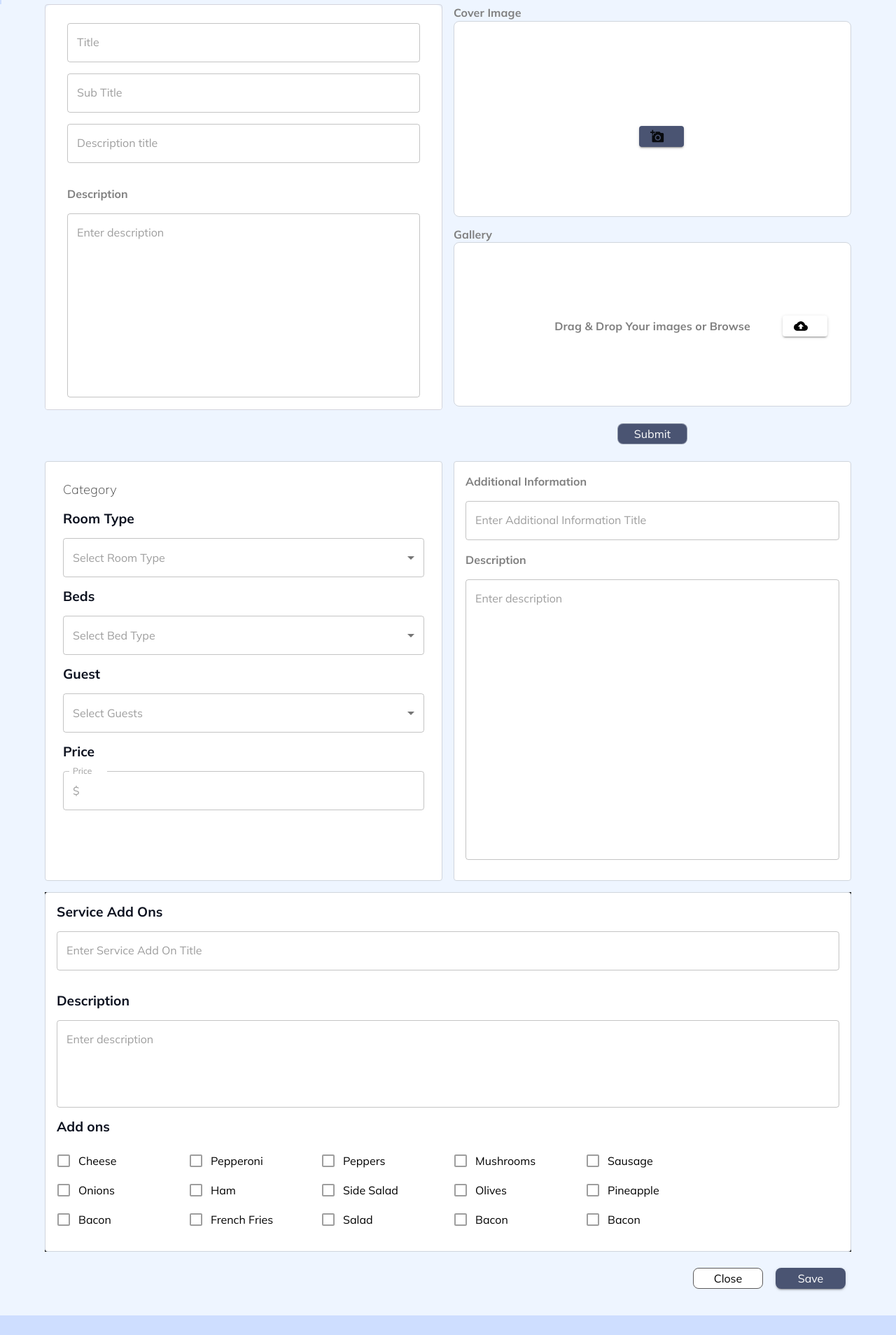
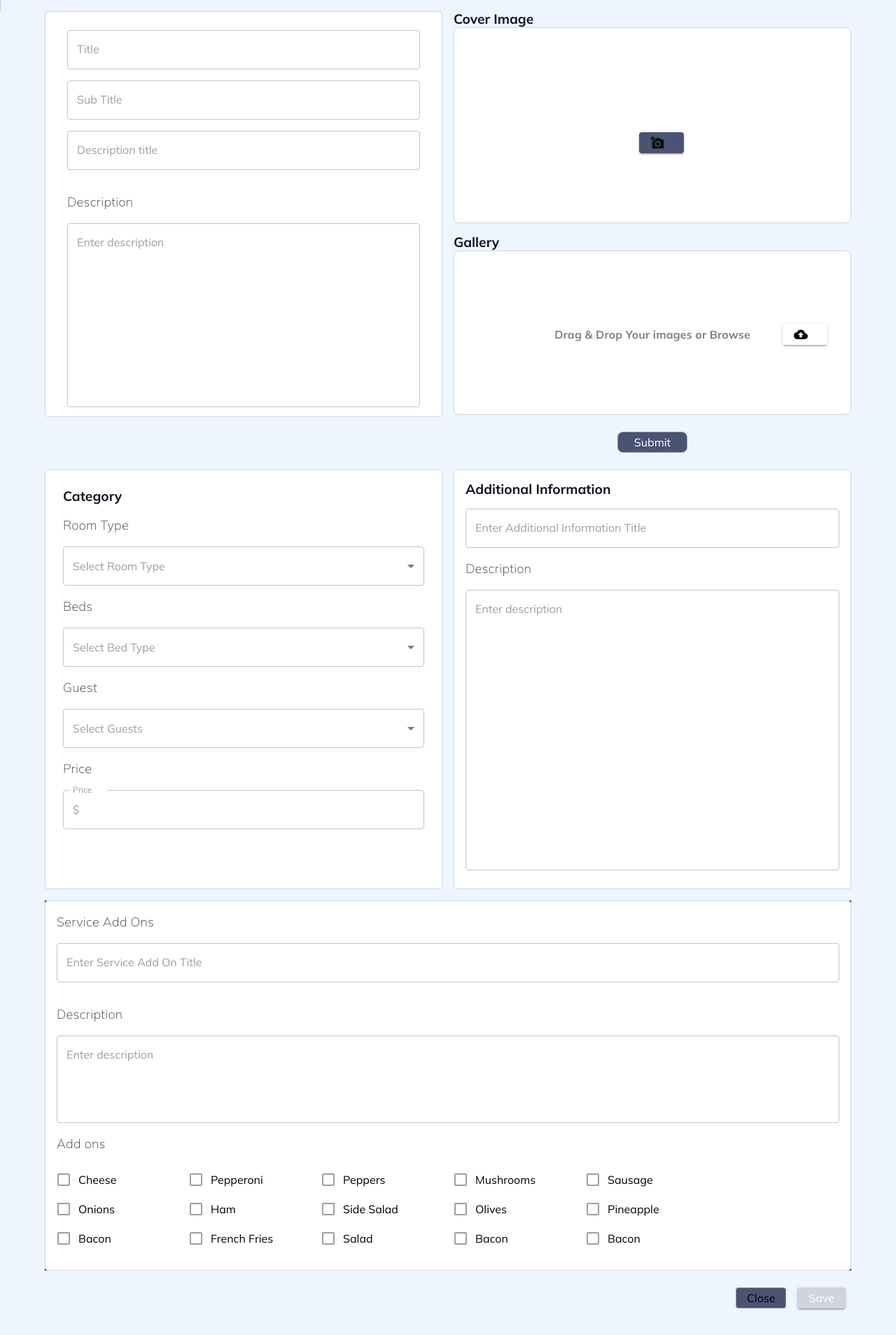
Before and after one commit to Software-Lifecycle-Consultants/slc-open-hms, a Next.js app: page /admin/room-details in a window 1280 px wide. Shown: the part 151-2059 px from the top of the page at 70% size. Before the commit the page ends 2031 px from the top, so only its background shows below. Built offline with nearby package versions, Linux system fonts and the light colour scheme.

Commit message:
Apply the admin theme to the Admin Panel Pages and Components #491 rooms and rooms details page

```diff
--- a/app/admin/room-details/page.tsx
+++ b/app/admin/room-details/page.tsx
@@ -50,13 +50,7 @@ const roomDetails = () => {
             {/* (2) The Gallery component is imported and rendered here. */}
             <Grid item xs={12} sm={12} md={6} lg={6} xl={6}>
               <Typography
-                style={{
-                  color: "Gray",
-                  fontSize: "16px",
-                  fontStyle: "normal",
-                  letterSpacing: "0.12px",
-                  fontWeight: "700",
-                }}
+              variant="h2"
               >
                 Cover Image
               </Typography>
@@ -129,20 +123,6 @@ const roomDetails = () => {
           <Grid item xs={12} sm={12} md={12} lg={12} xl={12} marginTop={2}>
             <Box display="flex" justifyContent="end" alignItems="center">
               <Button
-                sx={{
-                  textTransform: "none",
-                  marginTop: "7px",
-                  justifyContent: "center",
-                  backgroundColor: "white",
-                  color: "white",
-                  width: "100px",
-                  height: "30px",
-                  borderRadius: "8px",
-                  textAlign: "center",
-                  borderColor: "#5B5959",
-                  "&:hover": {
-                    backgroundColor: "#192959",}
-                  }}
                 variant="outlined"
               >
                 <Typography
@@ -155,19 +135,6 @@ const roomDetails = () => {
                 </Typography>
               </Button>
               <Button
-                sx={{
-                  textTransform: "none",
-                  marginTop: "7px",
-                  backgroundColor: "#4A5472",
-                  "&:hover": {backgroundColor: "#192959"},
-                  color: "white",
-                  width: "100px",
-                  height: "30px",
-                  borderRadius: "8px",
-                  marginLeft: "10px",
-                  textAlign: "center",
-
-                }}
                 variant="contained"
               >
                 <Typography
--- a/components/frontend/roomDetailsPage/Additional.tsx
+++ b/components/frontend/roomDetailsPage/Additional.tsx
@@ -30,13 +30,7 @@ const Additional = () => {
           <Typography
             mt={2}
             ml={2}
-            sx={{
-              color: "Gray",
-              fontSize: "16",
-              fontStyle: "normal",
-              letterSpacing: "0.12",
-              fontWeight: 'bold',
-            }}
+          variant="h2"
           >
             {additional.additionalPageTitle}
           </Typography>
@@ -55,13 +49,7 @@ const Additional = () => {
               <Grid item xs={12} sm={12} md={12} lg={12} xl={12}>
                 <Typography
                   mb={2}
-                  sx={{
-                    color: "Gray",
-                    fontSize: "16",
-                    fontStyle: "normal",
-                    letterSpacing: "0.12",
-                    fontWeight: 'bold'
-                  }}
+                variant="h3"
                 >
                   Description
                 </Typography>
--- a/components/frontend/roomDetailsPage/Category.tsx
+++ b/components/frontend/roomDetailsPage/Category.tsx
@@ -57,7 +57,7 @@ export default function Category() {
     >
       <Box>
         <Typography
-          variant="h3"
+          variant="h2"
           mt={2}
         >
           {category.detailsCategory}
@@ -67,7 +67,7 @@ export default function Category() {
       <Stack spacing={2} marginTop={2}>
         {/* Autocomplete component for the category 1 */}
         <Typography
-          variant='h2'
+          variant='h3'
           mt={2}
         >
           {category.category1}
@@ -88,7 +88,7 @@ export default function Category() {
           </FormControl>
         <Typography
           mt={2}
-          variant='h2'
+          variant='h3'
         >
           {category.category2}
         </Typography>
@@ -107,7 +107,7 @@ export default function Category() {
             </Select>
           </FormControl>
         <Typography
-          variant='h2'
+          variant='h3'
           mt={2}
         >
           {category.category3}
@@ -127,7 +127,7 @@ export default function Category() {
             </Select>
           </FormControl>
         <Typography
-          variant='h2'
+          variant='h3'
           mt={2}
         >
           Price
--- a/components/frontend/roomDetailsPage/Details.tsx
+++ b/components/frontend/roomDetailsPage/Details.tsx
@@ -39,13 +39,7 @@ const Details = () => {
                 <Typography
                   mt={2}
                   mb={2}
-                  style={{
-                    color: "Gray",
-                    fontSize: "16",
-                    fontStyle: "normal",
-                    letterSpacing: "0.12",
-                    fontWeight: "700",
-                  }}
+                variant="h3"
                 >
                   Description
                 </Typography>
--- a/components/frontend/roomDetailsPage/Gallery.tsx
+++ b/components/frontend/roomDetailsPage/Gallery.tsx
@@ -20,15 +20,7 @@ export default function StandardImageList() {
     <>
      <Typography
         mt={2}
-          style={{
-            color: "Gray",
-            fontSize: "16px",
-            lineHeight: "120%",
-            fontStyle: "normal",
-            letterSpacing: "0.12px",
-            fontWeight: "700",
-
-          }}
+         variant="h2"
         >
           Gallery
         </Typography>
--- a/components/frontend/roomDetailsPage/HeadingBook.tsx
+++ b/components/frontend/roomDetailsPage/HeadingBook.tsx
@@ -12,13 +12,7 @@ const HeadingBook = () => {
           mt={2}
             variant="h1"
             className={lora.className}
-            style={{
-              color: "#4A5472",
-              fontSize: "32px",
-              fontStyle: "normal",
-              letterSpacing: "0.186px",
-              fontWeight: "700",
-            }}
+
           >
             {headingBook.roomDetailsPageTitle}
           </Typography>
--- a/components/frontend/roomDetailsPage/ServiceAd.tsx
+++ b/components/frontend/roomDetailsPage/ServiceAd.tsx
@@ -55,7 +55,7 @@ export default function ServiceAd() {
       >
         <Box>
           <Typography
-          variant="h2"
+          variant="h3"
           mt={2}
           ml={2}
           >
@@ -76,7 +76,7 @@ export default function ServiceAd() {
 
               <Grid item xs={12} sm={12} md={12} lg={12} xl={12}>
                 <Typography
-                variant="h2"
+                variant="h3"
                 mt={2}
                 mb={2}
                 >
@@ -93,7 +93,7 @@ export default function ServiceAd() {
             </Grid>
             <Stack spacing={2} marginTop={2}>
             <Typography
-                variant='h2'
+                variant='h3'
                 mt={2}
                 mb={2}
                 >
```
Also changed, not shown: app/admin/rooms/page.tsx (+4 -4 lines).
